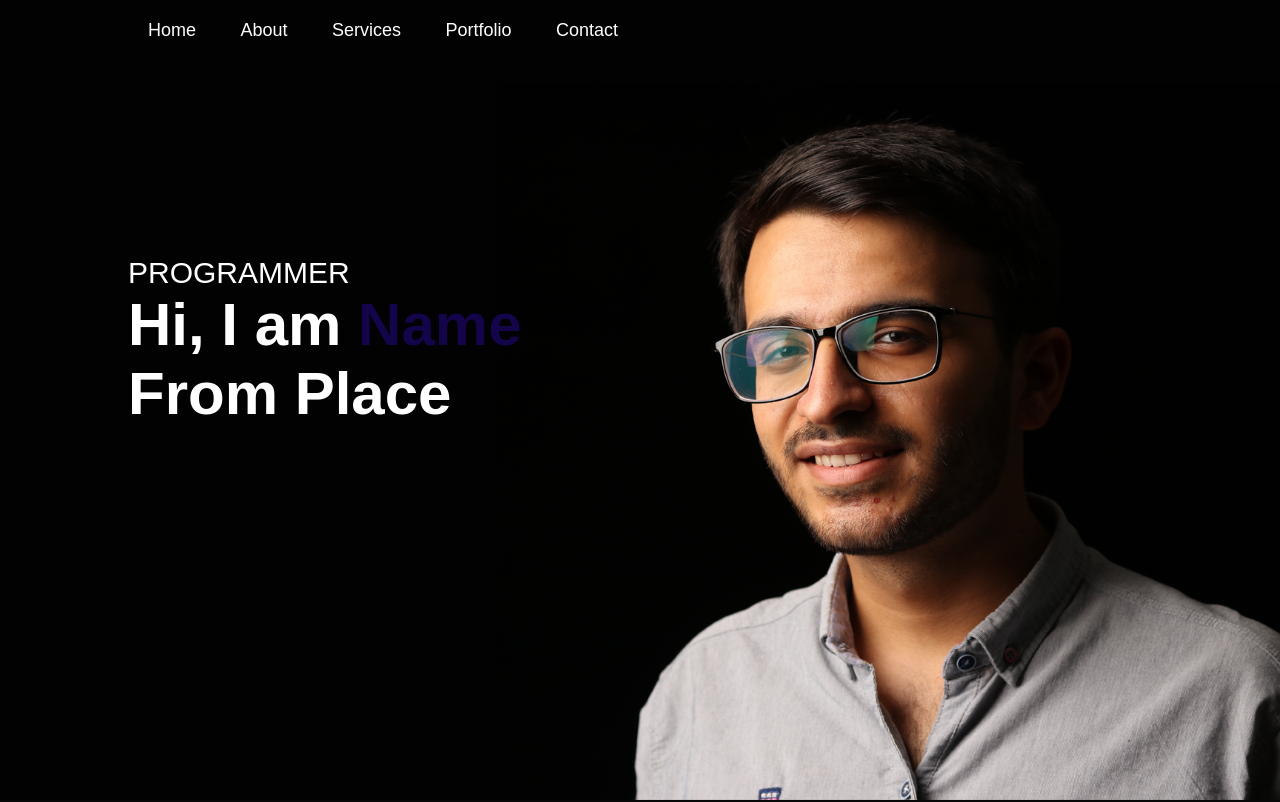
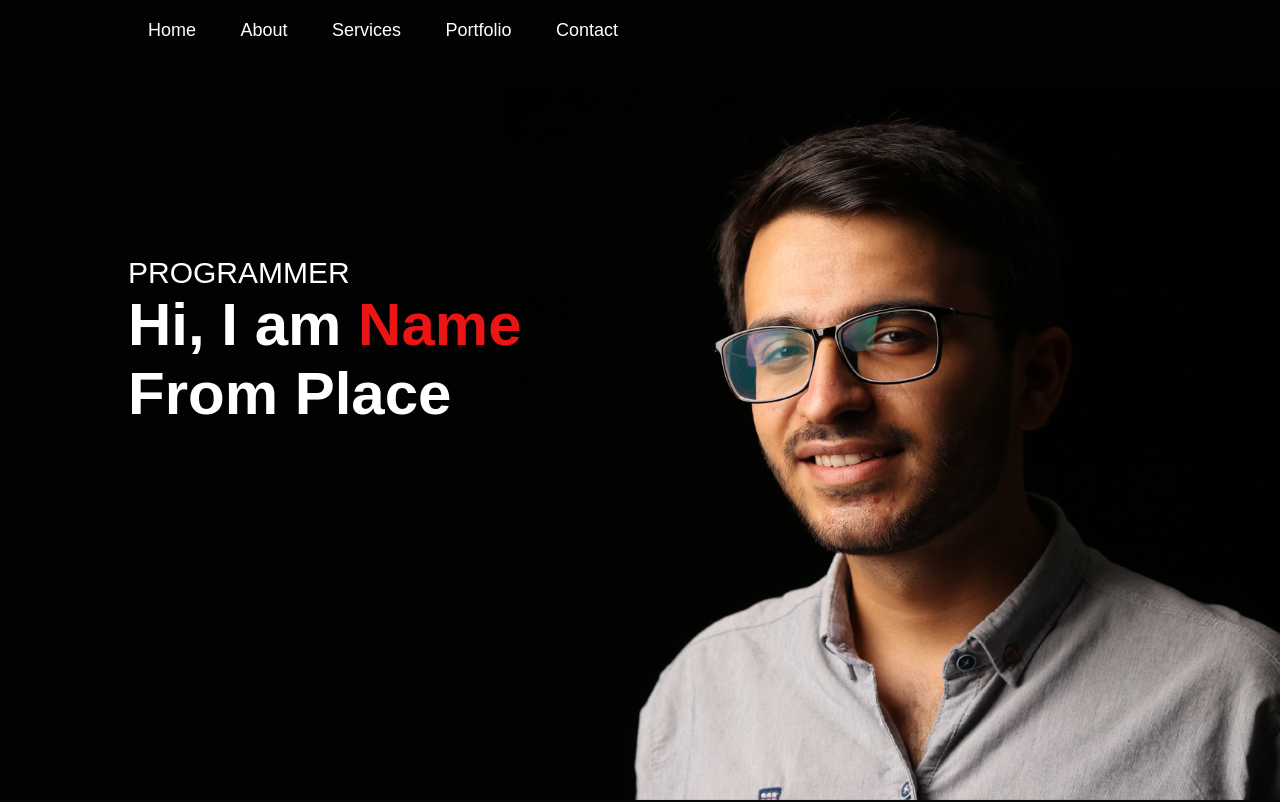
Before and after one commit to Kedar-Kamalraj/Personal_Portfolio_website, a plain HTML site: page index.html in a window 1280 px wide. Shown: the top 802 px of the page. Drawn offline with Linux system fonts and the light colour scheme; files whose address does not match are found by name.

Commit message:
Update style.css

```diff
--- a/style.css
+++ b/style.css
@@ -72,7 +72,7 @@ nav ul li a:hover::after{
 }
 
 .header-text h1 span{
-    color: rgb(20, 4, 74);
+    color: rgb(234, 21, 21);
 }
 
 /*--------------------------------------------------about---------------------------------------------------*/
```
